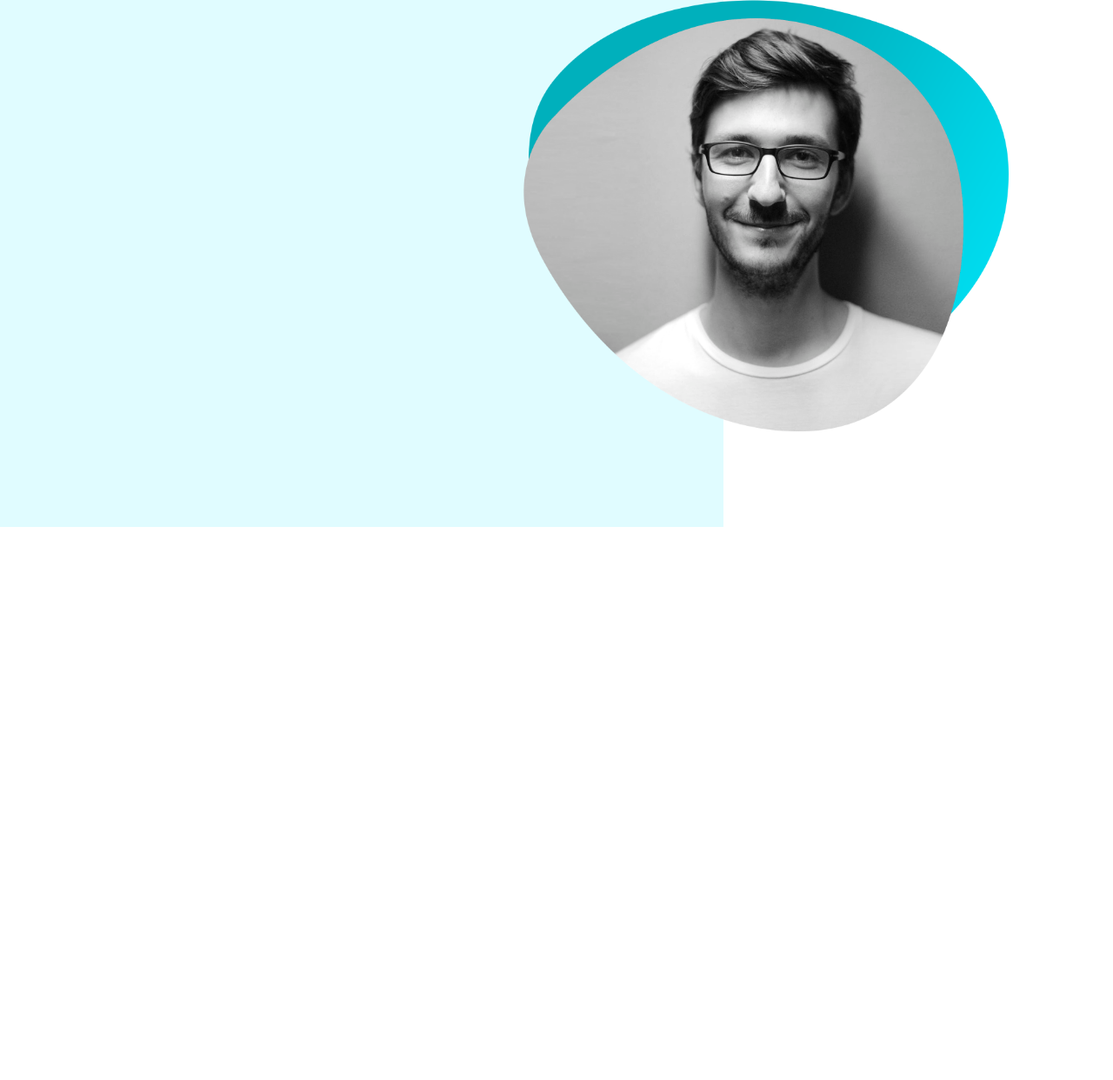
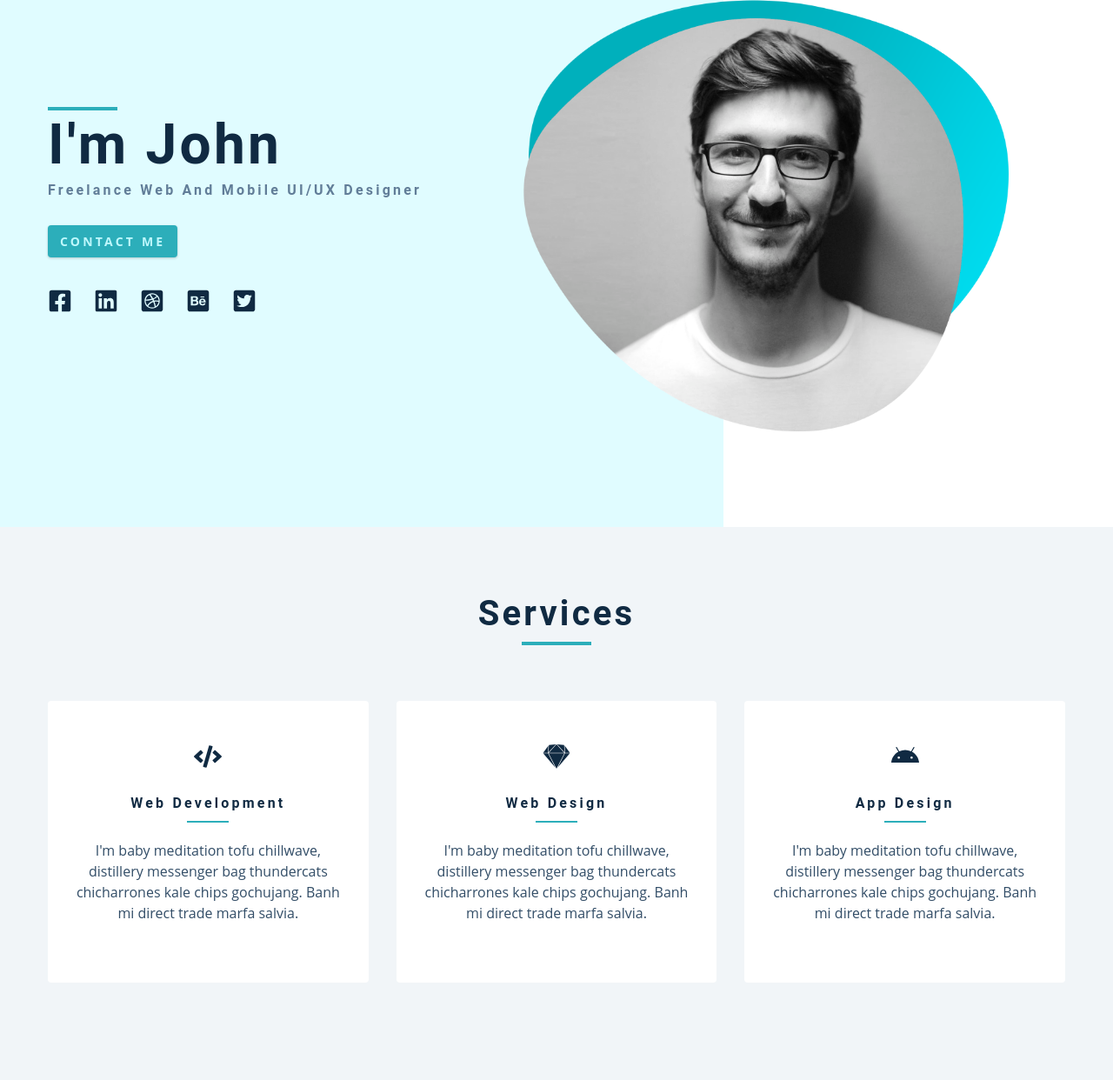
Before and after one commit to rockydant/gatsby-portfolio, a Gatsby site: page / in a window 1280 px wide. Shown: the part 194-1436 px from the top of the page at 87% size. Before the commit the page ends 800 px from the top, so only its background shows below. Built offline with nearby package versions, Linux system fonts and the light colour scheme; Gatsby itself is replaced by a stand-in of ours.

Commit message:
Add Services Component

```diff
--- a/src/components/Hero.js
+++ b/src/components/Hero.js
@@ -26,7 +26,17 @@ const Hero = () => {
 
   return <header className="hero">
     <div className="section-center hero-center">
-      <article className="hero-info"></article>
+      <article className="hero-info">
+        <div>
+          <div className="underline"></div>
+          <h1>i'm John</h1>
+          <h4>freelance web and mobile UI/UX Designer</h4>
+          <Link to="/contact" className="btn">
+            contact me
+          </Link>
+          <SocialLinks/>
+        </div>
+      </article>
       <Image fluid={fluid} className="hero-img"/>
     </div>
   </header>
--- a/src/components/Services.js
+++ b/src/components/Services.js
@@ -2,7 +2,22 @@ import React from "react"
 import Title from "./Title"
 import services from "../constants/services"
 const Services = () => {
-  return <h2>services component</h2>
+  return( <section className="section bg-grey">
+    <Title title="services"/>
+    <div className="section-center services-center">
+      {services.map(service=>{
+        const{id,icon,title,text} = service
+
+        return <article key={id} className="service">
+          {icon}
+          <h4>{title}</h4>
+          <div className="underline"></div>
+          <p>{text}</p>
+        </article>
+      })}
+    </div>
+    </section>
+    )
 }
 
 export default Services
--- a/src/components/Title.js
+++ b/src/components/Title.js
@@ -1,7 +1,10 @@
 import React from "react"
 
-const Title = () => {
-  return <h2>title component</h2>
+const Title = ({title}) => {
+  return <div className="section-title">
+    <h2>{title || 'default title'}</h2>
+    <div className="underline"></div>
+  </div>
 }
 
 export default Title
--- a/src/pages/index.js
+++ b/src/pages/index.js
@@ -7,6 +7,9 @@ import Jobs from "../components/Jobs"
 import Projects from "../components/Projects"
 import Blogs from "../components/Blogs"
 export default () => {
-  return <Layout><Hero/></Layout>
+  return <Layout>
+    <Hero/>
+    <Services/>
+  </Layout>
 }
 // ...GatsbyImageSharpFluid
```
